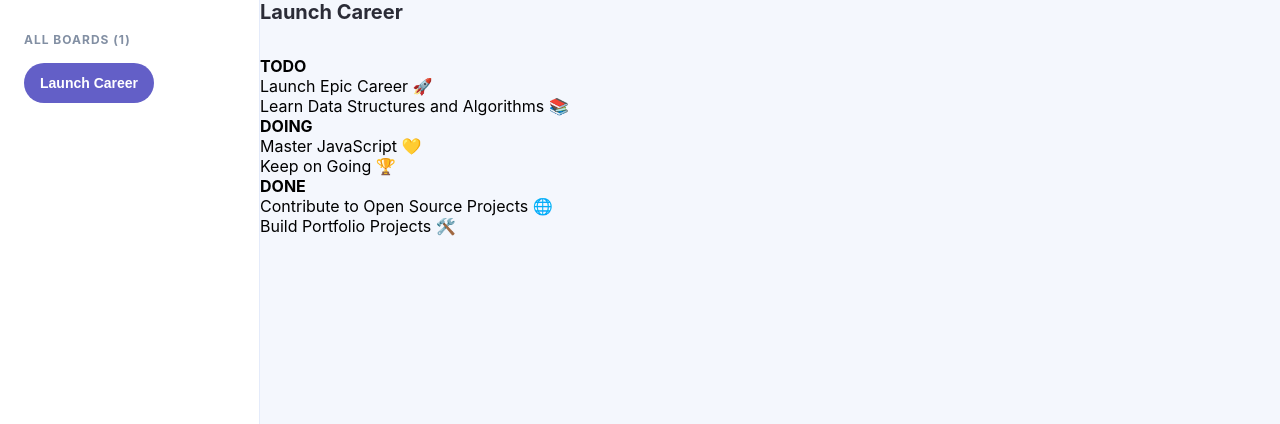
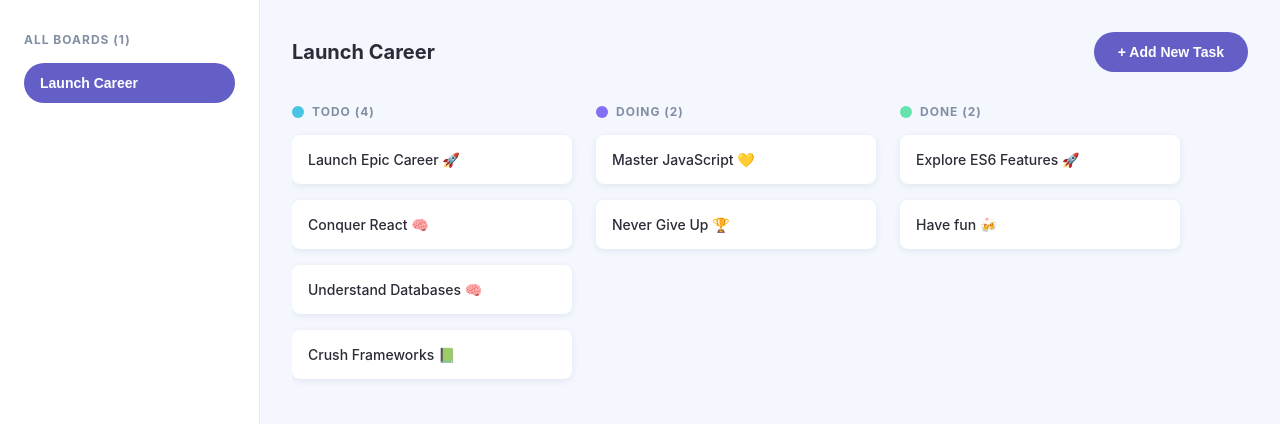
Before and after one commit to JydieCPT/JAYDAN25099_PTO2505_GroupA_Jay-Dee-Daniels_JSL01, a plain HTML site: page index.html in a window 1280 px wide. Shown: the top 424 px of the page. Drawn offline with Linux system fonts and the light colour scheme.

Commit message:
Added containers to tabs and changed layout of 3 headers.

```diff
--- a/index.html
+++ b/index.html
@@ -1,67 +1,191 @@
-<html>
+<!DOCTYPE html>
+<html lang="en">
 <head>
-    <meta />
-    <meta />
-    <title>Document</title>
-    <link rel="stylesheet" href="styles.css">
+  <meta charset="UTF-8" />
+  <meta name="viewport" content="width=device-width, initial-scale=1.0"/>
+  <title>Kanban Board</title>
+  <link rel="stylesheet" href="styles.css" />
+  <style>
+    /* Embedded CSS from earlier for demo/testing */
+    * {
+      margin: 0;
+      padding: 0;
+      box-sizing: border-box;
+    }
+    body {
+      font-family: 'Inter', sans-serif;
+      background-color: #f4f7fd;
+      color: #000;
+      display: flex;
+      height: 100vh;
+      overflow: hidden;
+    }
+    nav {
+      width: 260px;
+      background-color: #fff;
+      padding: 2rem 1.5rem;
+      border-right: 1px solid #e4ebfa;
+      display: flex;
+      flex-direction: column;
+      align-items: flex-start;
+    }
+    nav h4 {
+      font-size: 0.75rem;
+      color: #828fa3;
+      letter-spacing: 1px;
+      margin-bottom: 1rem;
+    }
+    nav button {
+      background-color: #635fc7;
+      color: #fff;
+      font-size: 0.875rem;
+      font-weight: 600;
+      border: none;
+      border-radius: 24px;
+      padding: 0.75rem 1rem;
+      width: 100%;
+      text-align: left;
+      cursor: pointer;
+    }
+    .container {
+      flex: 1;
+      display: flex;
+      flex-direction: column;
+      padding: 2rem;
+      overflow: hidden;
+    }
+    header {
+      display: flex;
+      justify-content: space-between;
+      align-items: center;
+      margin-bottom: 2rem;
+    }
+    header h2 {
+      font-size: 1.25rem;
+      font-weight: 700;
+      color: #2b2c37;
+    }
+    header button {
+      background-color: #635fc7;
+      color: #fff;
+      font-weight: 600;
+      font-size: 0.875rem;
+      border: none;
+      padding: 0.75rem 1.5rem;
+      border-radius: 24px;
+      cursor: pointer;
+    }
+    .board-columns {
+      display: flex;
+      gap: 1.5rem;
+      overflow-x: auto;
+      padding-bottom: 2rem;
+    }
+    .column {
+      min-width: 280px;
+      flex-shrink: 0;
+      display: flex;
+      flex-direction: column;
+    }
+    .column-header {
+      display: flex;
+      align-items: center;
+      gap: 0.5rem;
+      margin-bottom: 1rem;
+    }
+    .column-header span {
+      width: 12px;
+      height: 12px;
+      border-radius: 50%;
+    }
+    .todo span {
+      background-color: #49c4e5;
+    }
+    .doing span {
+      background-color: #8471f2;
+    }
+    .done span {
+      background-color: #67e2ae;
+    }
+    .column-header h4 {
+      font-size: 0.75rem;
+      text-transform: uppercase;
+      color: #828fa3;
+      letter-spacing: 1px;
+    }
+    .tasks {
+      display: flex;
+      flex-direction: column;
+      gap: 1rem;
+    }
+    .task {
+      background-color: #fff;
+      padding: 1rem;
+      border-radius: 8px;
+      font-weight: 500;
+      font-size: 0.875rem;
+      color: #2b2c37;
+      box-shadow: 0 2px 6px rgba(54, 78, 126, 0.1);
+      transition: transform 0.2s ease;
+      cursor: pointer;
+    }
+    .task:hover {
+      transform: scale(1.02);
+    }
+  </style>
 </head>
-
 <body>
-    <!-- Navigation Sidebar: Contains the logo, navigation links for boards, and theme toggle. -->
+  <!-- Sidebar -->
   <nav>
-      <div>
     <h4>ALL BOARDS (1)</h4>
     <button>Launch Career</button>
-      </div>
   </nav>
 
-    <!-- Main Layout: Header with board title, add task button, and main content area for task columns. -->
-    <div>
+  <!-- Main Content -->
+  <div class="container">
     <header>
-        <div>
       <h2>Launch Career</h2>
-        </div>
+      <button>+ Add New Task</button>
     </header>
 
-      <div>
-        <main>
-          <!-- Task Columns: Display tasks grouped by status (TODO, DOING, DONE). -->
-          <div>
-            <div>
+    <div class="board-columns">
+      <!-- TODO Column -->
+      <div class="column todo">
+        <div class="column-header">
           <span></span>
-              <h4>TODO</h4>
+          <h4>TODO (4)</h4>
         </div>
-            <!-- Tasks container for TODO -->
-            <div>
-              <div>Launch Epic Career 🚀</div>
-              <div>Learn Data Structures and Algorithms 📚</div>
+        <div class="tasks">
+          <div class="task">Launch Epic Career 🚀</div>
+          <div class="task">Conquer React 🧠</div>
+          <div class="task">Understand Databases 🧠</div>
+          <div class="task">Crush Frameworks 📗</div>
         </div>
       </div>
+
       <!-- DOING Column -->
-          <div>
-            <div>
+      <div class="column doing">
+        <div class="column-header">
           <span></span>
-              <h4>DOING</h4>
+          <h4>DOING (2)</h4>
         </div>
-            <!-- Tasks container for DOING -->
-            <div>
-              <div>Master JavaScript 💛</div>
-              <div>Keep on Going 🏆</div>
+        <div class="tasks">
+          <div class="task">Master JavaScript 💛</div>
+          <div class="task">Never Give Up 🏆</div>
         </div>
       </div>
+
       <!-- DONE Column -->
-          <div>
-            <div>
+      <div class="column done">
+        <div class="column-header">
           <span></span>
-              <h4>DONE</h4>
+          <h4>DONE (2)</h4>
         </div>
-            <!-- Tasks container for DONE -->
-            <div>
-              <div>Contribute to Open Source Projects 🌐</div>
-              <div>Build Portfolio Projects 🛠️</div>
+        <div class="tasks">
+          <div class="task">Explore ES6 Features 🚀</div>
+          <div class="task">Have fun 🍻</div>
         </div>
       </div>
-        </main>
     </div>
   </div>
 </body>
```
Lines whose indentation alone changed are shown as unchanged.
